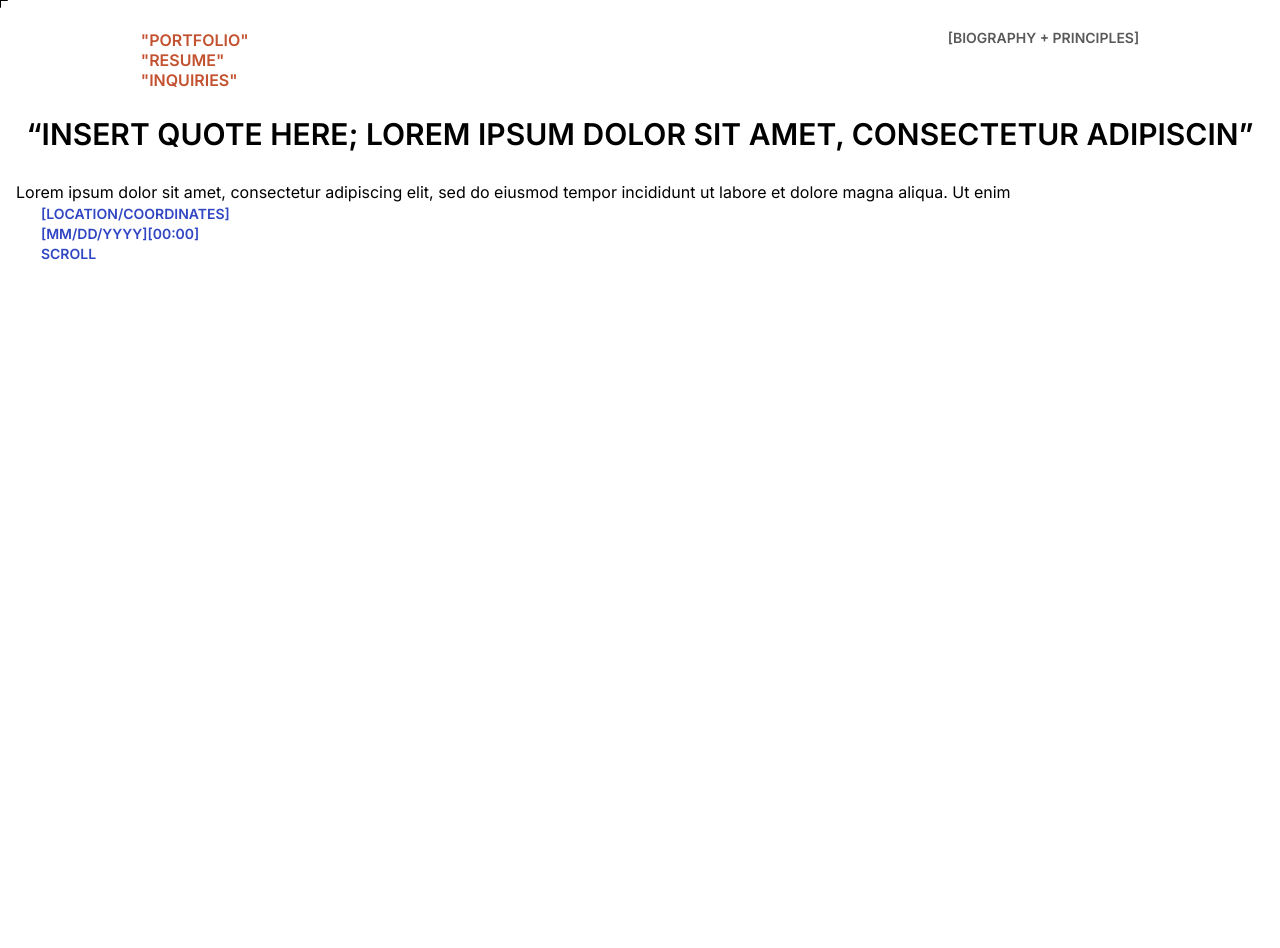
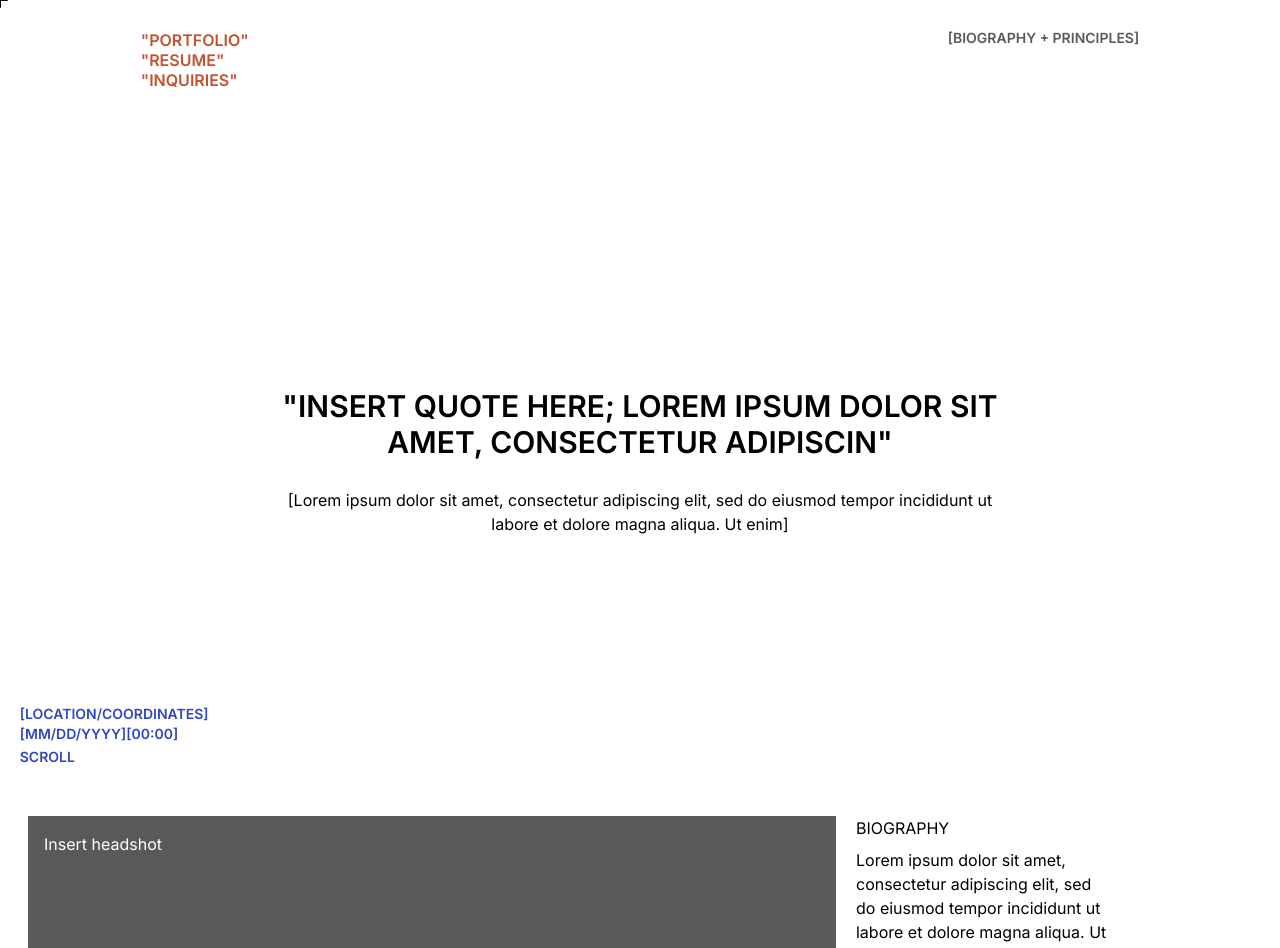
Before and after one commit to tylerhooks13/sammera-portfolio, a Next.js app: page / in a window 1280 px wide. Shown: the top 948 px of the page. Before the commit the page ends 800 px from the top, so only its background shows below. Built offline with nearby package versions, Linux system fonts and the light colour scheme.

Commit message:
added scroll to view feature

```diff
--- a/src/app/layout.tsx
+++ b/src/app/layout.tsx
@@ -8,6 +8,7 @@ const inter = Inter({
   display: "swap", // Optimize font loading
   variable: "--font-inter", // Create a CSS variable
   weight: ["400", "600"],
+  style: ["normal", "italic"],
 });
 
 export const metadata: Metadata = {
--- a/src/app/page.tsx
+++ b/src/app/page.tsx
@@ -1,18 +1,35 @@
+"use client";
 import { Inter } from "next/font/google";
+import { useRef } from "react";
+
 const inter = Inter({
-  subsets: ["latin"], // Specify which character sets you need
-  display: "swap", // Optimize font loading
-  variable: "--font-inter", // Create a CSS variable
+  subsets: ["latin"],
+  display: "swap",
+  variable: "--font-inter",
   weight: ["400", "600"],
+  style: ["normal", "italic"],
 });
+
 export default function Home() {
+  const biographyRef = useRef<HTMLElement>(null);
+
+  const scrollToBiography = (e: React.MouseEvent<HTMLAnchorElement>): void => {
+    e.preventDefault();
+    if (biographyRef.current) {
+      biographyRef.current.scrollIntoView({
+        behavior: "smooth",
+        block: "start",
+      });
+    }
+  };
   return (
-    <main className="p-4">
-      <div className="flex justify-between mt-3 mb-7">
-        <div className="flex flex-col  ml-[10%] ">
+    <div className="min-h-screen flex flex-col">
+      <main className="h-screen flex flex-col p-4 relative">
+        <div className="flex justify-between mt-3 mb-20">
+          <div className="flex flex-col ml-[10%]">
             <a
               href="#"
-            className={`text-1xl ${inter.className} font-semibold uppercase text-fortitude  -mb-1`}
+              className={`text-1xl ${inter.className} font-semibold uppercase text-fortitude -mb-1`}
             >
               "Portfolio"
             </a>
@@ -30,34 +47,77 @@ export default function Home() {
             </a>
           </div>
           <a
-          href="#"
-          className={`${inter.className} font-semibold uppercase mr-[10%] text-grey text-sm`}
+            href="#biography"
+            onClick={scrollToBiography}
+            className={`${inter.className} font-semibold uppercase mr-[10%] text-grey text-sm hover:text-fortitude transition-colors`}
           >
             [Biography + Principles]
           </a>
         </div>
+
+        <div className="flex-1 flex flex-col items-center justify-center">
           <h3
-        className={`${inter.className} font-semibold uppercase text-center w- text-3xl  mb-7  w-93 justify-self-center`}
+            className={`${inter.className} font-semibold uppercase text-center w-3/5 text-3xl mb-7`}
           >
-        “insert quote here; Lorem ipsum dolor sit amet, consectetur adipiscin”
+            "insert quote here; Lorem ipsum dolor sit amet, consectetur
+            adipiscin"
           </h3>
-      Lorem ipsum dolor sit amet, consectetur adipiscing elit, sed do eiusmod
-      tempor incididunt ut labore et dolore magna aliqua. Ut enim
+          <h3
+            className={`${inter.className} italic text-center text-md mb-7 w-3/5`}
+          >
+            [Lorem ipsum dolor sit amet, consectetur adipiscing elit, sed do
+            eiusmod tempor incididunt ut labore et dolore magna aliqua. Ut enim]
+          </h3>
+        </div>
+
+        <div className="absolute bottom-8 left-0 ml-4">
           <h3
             className={`${inter.className} font-semibold uppercase ml-[2%] text-blue text-sm`}
           >
             [Location/coordinates]
           </h3>
           <h3
-        className={`${inter.className} font-semibold uppercase ml-[2%] text-blue text-sm `}
+            className={`${inter.className} font-semibold uppercase ml-[2%] text-blue text-sm`}
           >
             [MM/DD/YYYY][00:00]
           </h3>
-      <h3
-        className={`${inter.className} font-semibold uppercase ml-[2%] text-blue text-sm`}
+          <a
+            href="#biography"
+            onClick={scrollToBiography}
+            className={`${inter.className} font-semibold uppercase ml-[2%] text-blue text-sm hover:text-fortitude transition-colors cursor-pointer`}
           >
             Scroll
-      </h3>
+          </a>
+        </div>
       </main>
+
+      <section id="biography" ref={biographyRef} className="min-h-screen  p-4">
+        <div className="flex flex-row ">
+          <div className="w-2/3 h-[400px] bg-grey p-4 ml-3">
+            <p className="text-white">Insert headshot</p>
+          </div>
+          <div className="w-1/3 ml-5 pr-[12%]">
+            <h2
+              className={`${inter.className}  uppercase text-md mb-2 self-start`}
+            >
+              Biography
+            </h2>
+            <p>
+              Lorem ipsum dolor sit amet, consectetur adipiscing elit, sed do
+              eiusmod tempor incididunt ut labore et dolore magna aliqua. Ut
+              enim ad minim veniam, quis nostrud exercitation ullamco laboris
+              nisi ut aliquip ex ea commodo consequat. Duis aute irure dolor in
+              reprehenderit in voluptate velit esse cillum dolore eu fugiat
+              nulla pariatur. Excepteur sint occaecat cupidatat non proident,
+              sunt in culpa qui officia deserunt{" "}
+            </p>
+            <div className="prose">{/* Add your biography content here */}</div>
+          </div>
+        </div>
+        <h2 className={`${inter.className}  uppercase text-md  ml-3 mb-6`}>
+          Principles
+        </h2>
+      </section>
+    </div>
   );
 }
```
Lines whose indentation alone changed are shown as unchanged.
